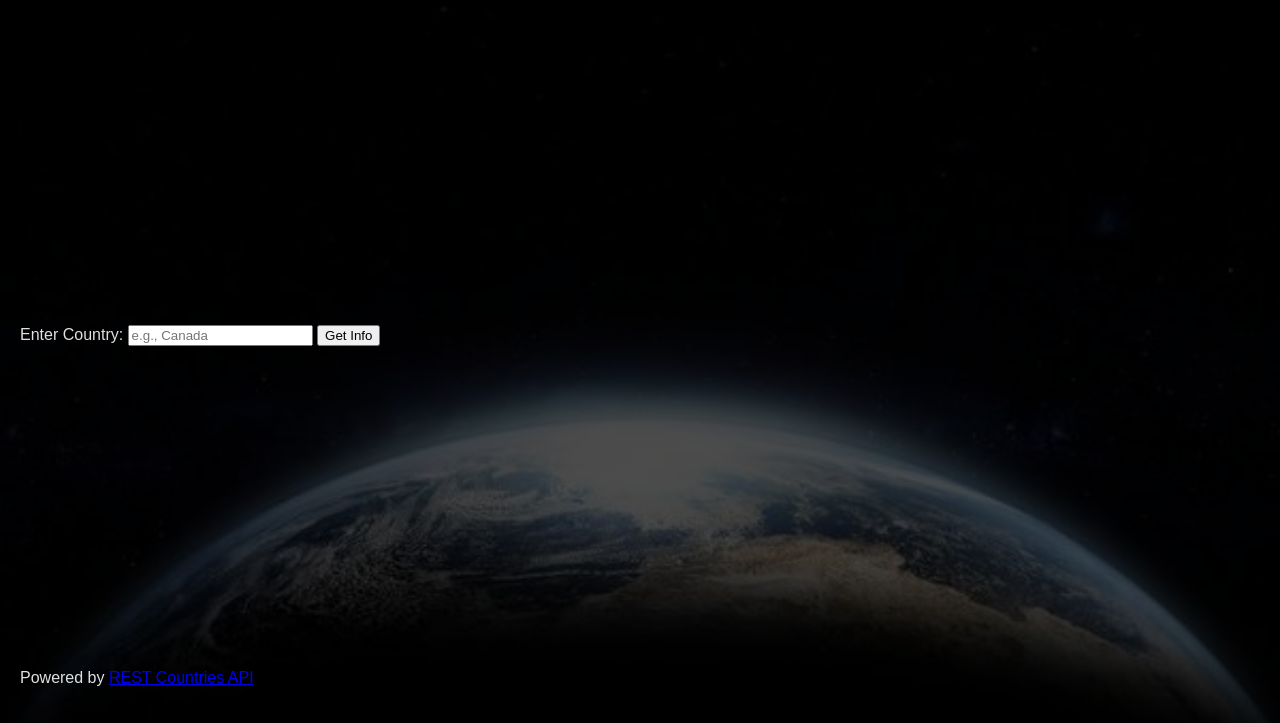
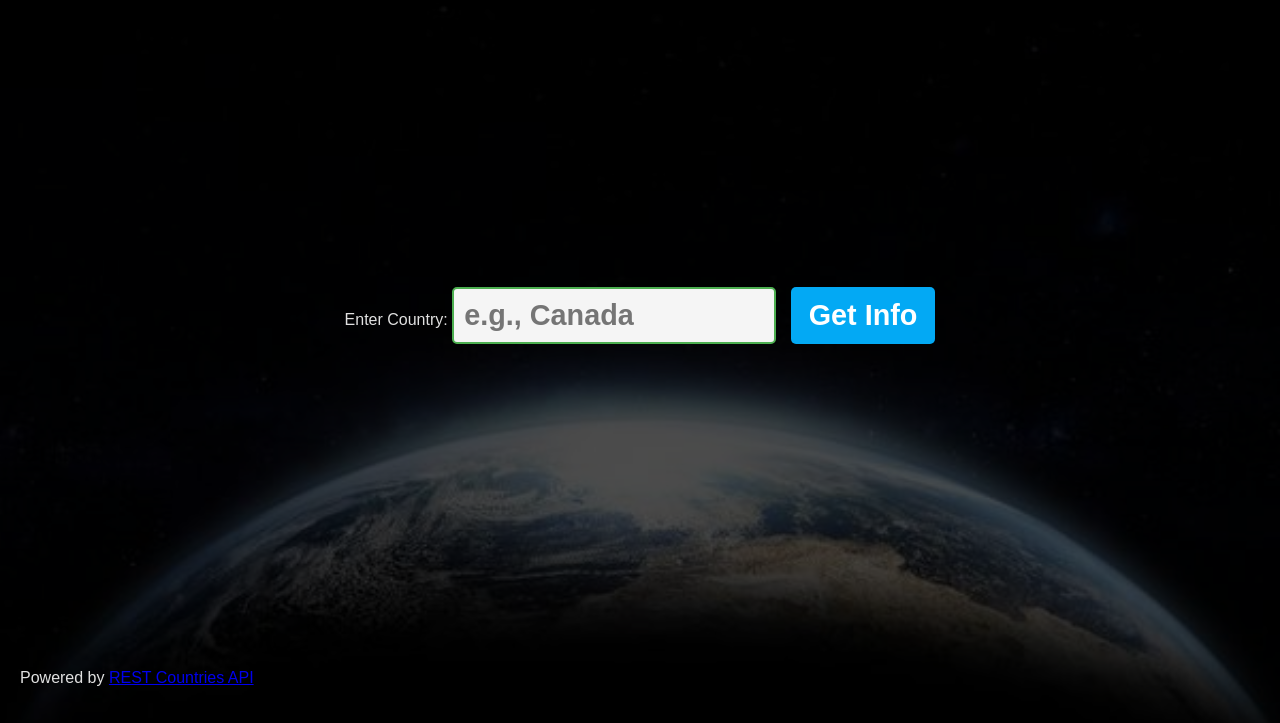
Before and after one commit to Dolcythareja/Assign-3-client-java, a plain HTML site: page index.html in a window 1280 px wide. Shown: the part 117-840 px from the top of the page. Drawn offline with Linux system fonts and the light colour scheme.

Commit message:
Input Field & Button Styling in style.css

```diff
--- a/style.css
+++ b/style.css
@@ -34,3 +34,43 @@ header h1 {
     color: #ffeb3b; /* Bright yellow text */
     margin: 0;
 }
+/* Main Section Styling */
+main {
+    flex-grow: 1;
+    display: flex;
+    flex-direction: column;
+    align-items: center;
+    justify-content: center;
+}
+
+section {
+    margin-bottom: 20px;
+}
+
+input {
+    padding: 10px;
+    font-size: 1.8em;
+    font-weight: bold;
+    border: 2px solid #4caf50;
+    border-radius: 5px;
+    width: 300px;
+    margin-right: 10px;
+    background-color: #f5f5f5;
+    color: #333;
+}
+
+button {
+    padding: 12px 18px;
+    font-size: 1.8em;
+    font-weight: bold;
+    background-color: #03a9f4;
+    color: white;
+    border: none;
+    border-radius: 5px;
+    cursor: pointer;
+    transition: background-color 0.3s ease;
+}
+
+button:hover {
+    background-color: #0288d1;
+}
```
